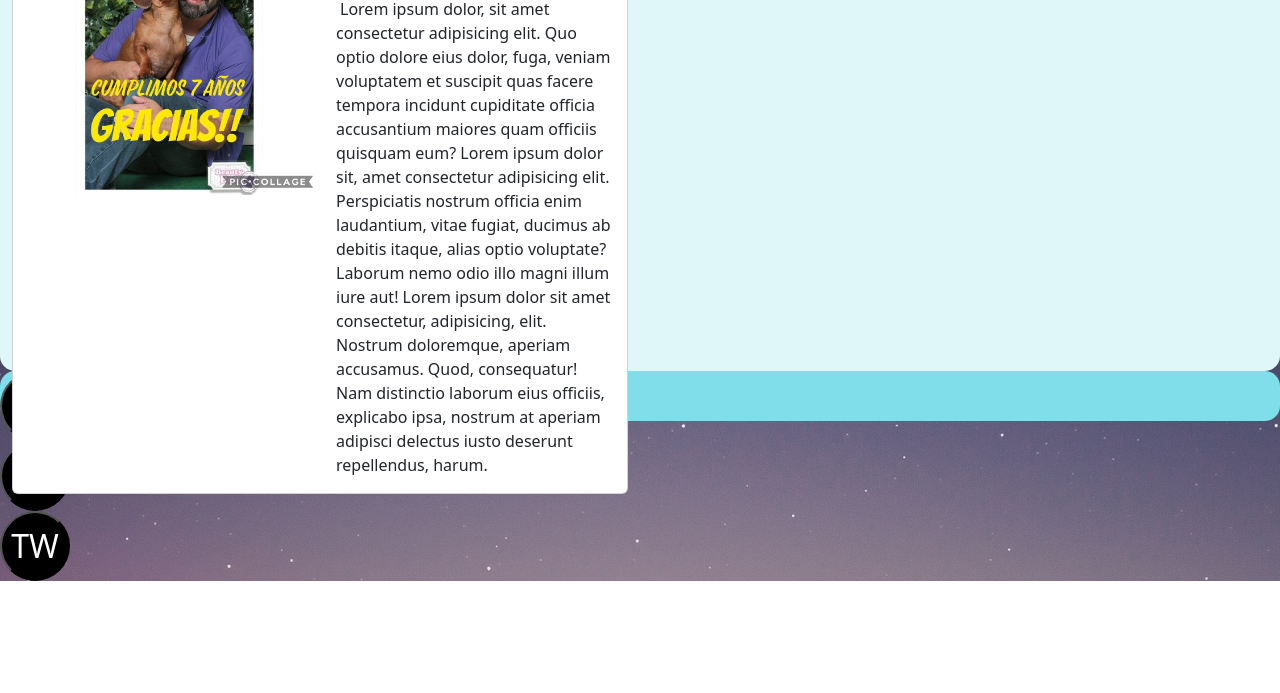
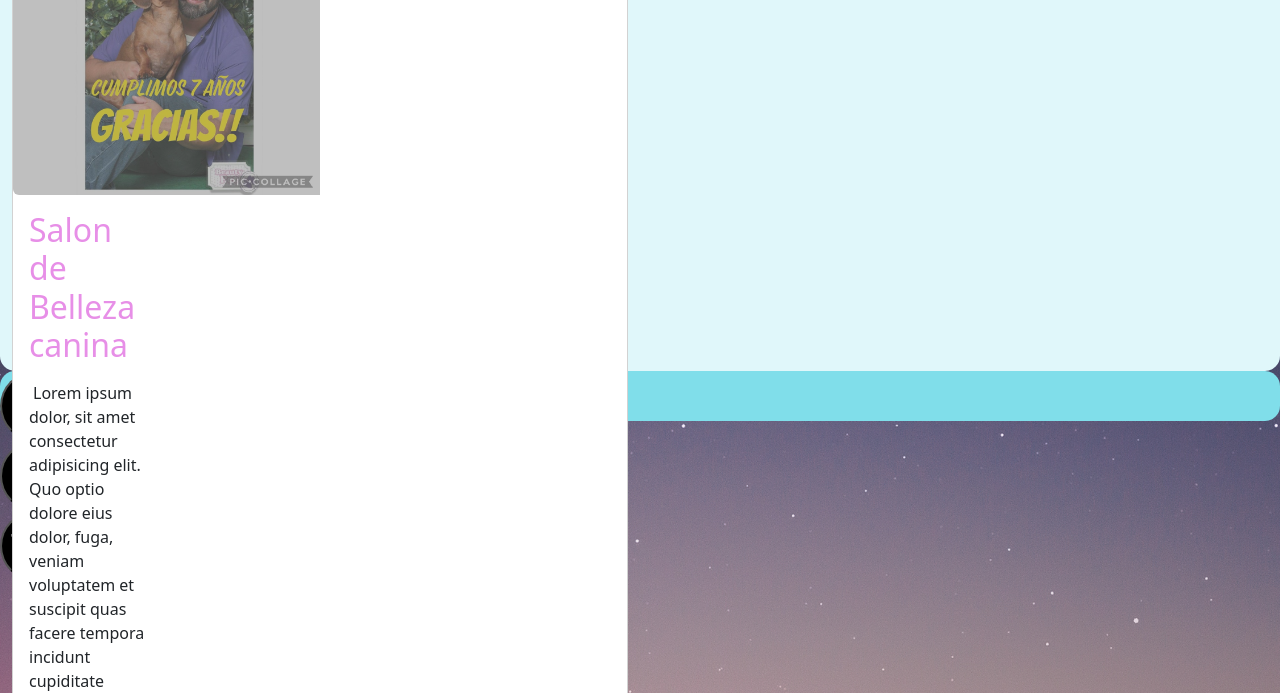
Before and after one commit to smjanchez22/BeautyPet-Janchez2, a plain HTML site: page index.html in a window 1280 px wide. Shown: the part 530-1223 px from the top of the page. Before the commit the page ends 1111 px from the top, so only its background shows below. Drawn offline with nearby package versions, Linux system fonts and the light colour scheme.

Commit message:
agregando transicion

```diff
--- a/css/style.css
+++ b/css/style.css
@@ -275,7 +275,7 @@ a{
 
 @media (min-width: 992px) {}
 
-@media (min-width: 1200px) {
+@media (min-width: 1200px) {}
     #burger {
         display: none;
     }
@@ -285,3 +285,15 @@ a{
 }
 
 @media (min-width: 1400px) {}
+
+.foto {
+    filter:contrast(50%);
+    transition: all 2s;
+}
+.foto:hover{
+    filter: contrast(0);
+    transform: scale(1)
+}
+.foto {
+    overflow: hidden;
+}
--- a/index.html
+++ b/index.html
@@ -95,6 +95,7 @@
 				<div class="card mt-3 mb-3">
 					<div class="row g-0">
 						<div class="col-md-6">
+							<div class="foto">
 							<img src="media/Lucho 2.jpg" class="img-fluid rounded-start" alt= "Lucho">
 						</div>
 						<div class="col-md-6">
```
